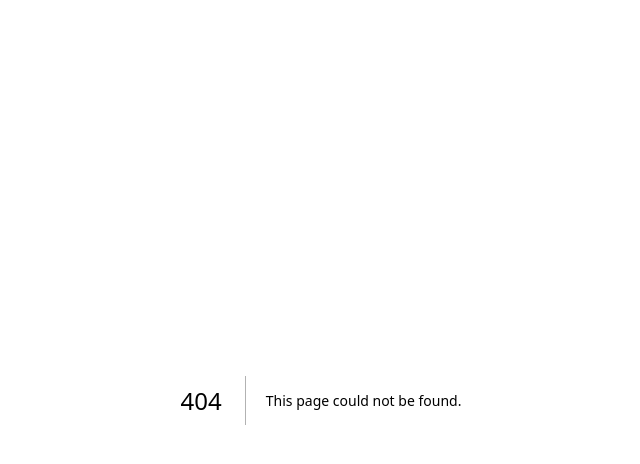
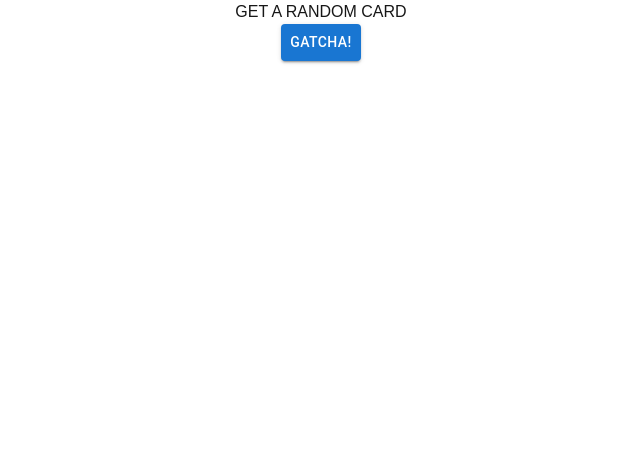
Before and after one commit to kennajw/cs391-final-project, a Next.js app: page /gatcha in a window 1280 px wide. Before the commit this address had no page. Shown: the top 464 px of the page, without its empty margins (319-959 px from the left). Built offline with nearby package versions, Linux system fonts and the light colour scheme.

Commit message:
started gatcha page template

```diff
--- /dev/null
+++ b/app/gatcha/page.tsx
@@ -0,0 +1,12 @@
+// Lin Khant Ko's work
+
+// app/gatcha/page.tsx
+import Gatcha from "@/components/Gatcha";
+
+export default function GatchaView() {
+    return (
+        <>
+            <Gatcha />
+        </>
+    );
+}
--- /dev/null
+++ b/components/Gatcha.tsx
@@ -0,0 +1,20 @@
+// Lin Khant Ko's work
+
+// components/Gatcha.tsx
+import { Button } from "@mui/material";
+
+export default function Gatcha() {
+    return (
+        <div className="flex flex-col items-center">
+            <h1>GET A RANDOM CARD</h1>
+            <Button
+                    sx={{ width: "80px" }}
+                    variant="contained"
+                    type="submit"
+            >
+                    GATCHA!
+            </Button>
+
+        </div>
+    );
+}
```
Also changed, not shown: package.json (+10 -6 lines), 1 other file (tests, documents, lock files or other folders).
